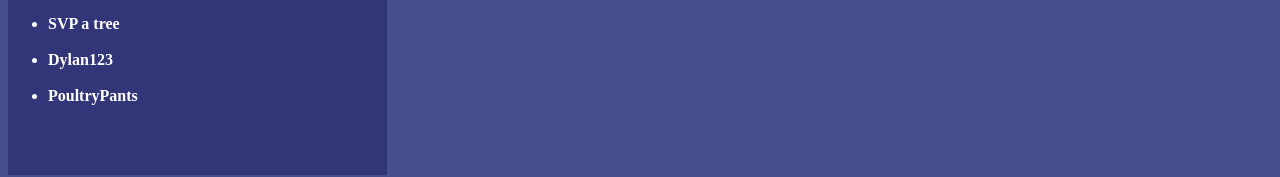
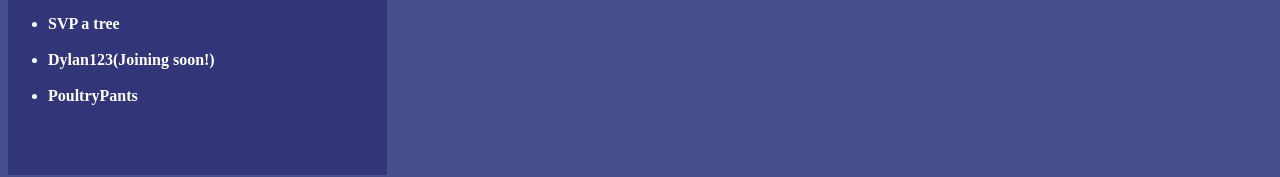
Before and after one commit to PlaceCraftSMP/PlaceCraftSMP.github.io, a plain HTML site: page index.html in a window 1280 px wide. Shown: the part 269-446 px from the top of the page. Drawn offline with Linux system fonts and the light colour scheme.

Commit message:
Update index.html

```diff
--- a/index.html
+++ b/index.html
@@ -78,7 +78,7 @@
         <li>SandShape</li><br>
         <li>TiluPanda</li><br>
         <li>SVP a tree</li><br>
-        <li>Dylan123</li><br>
+        <li>Dylan123(Joining soon!)</li><br>
         <li>PoultryPants</li><br></span></ul>
         <br>
         <br>
```
